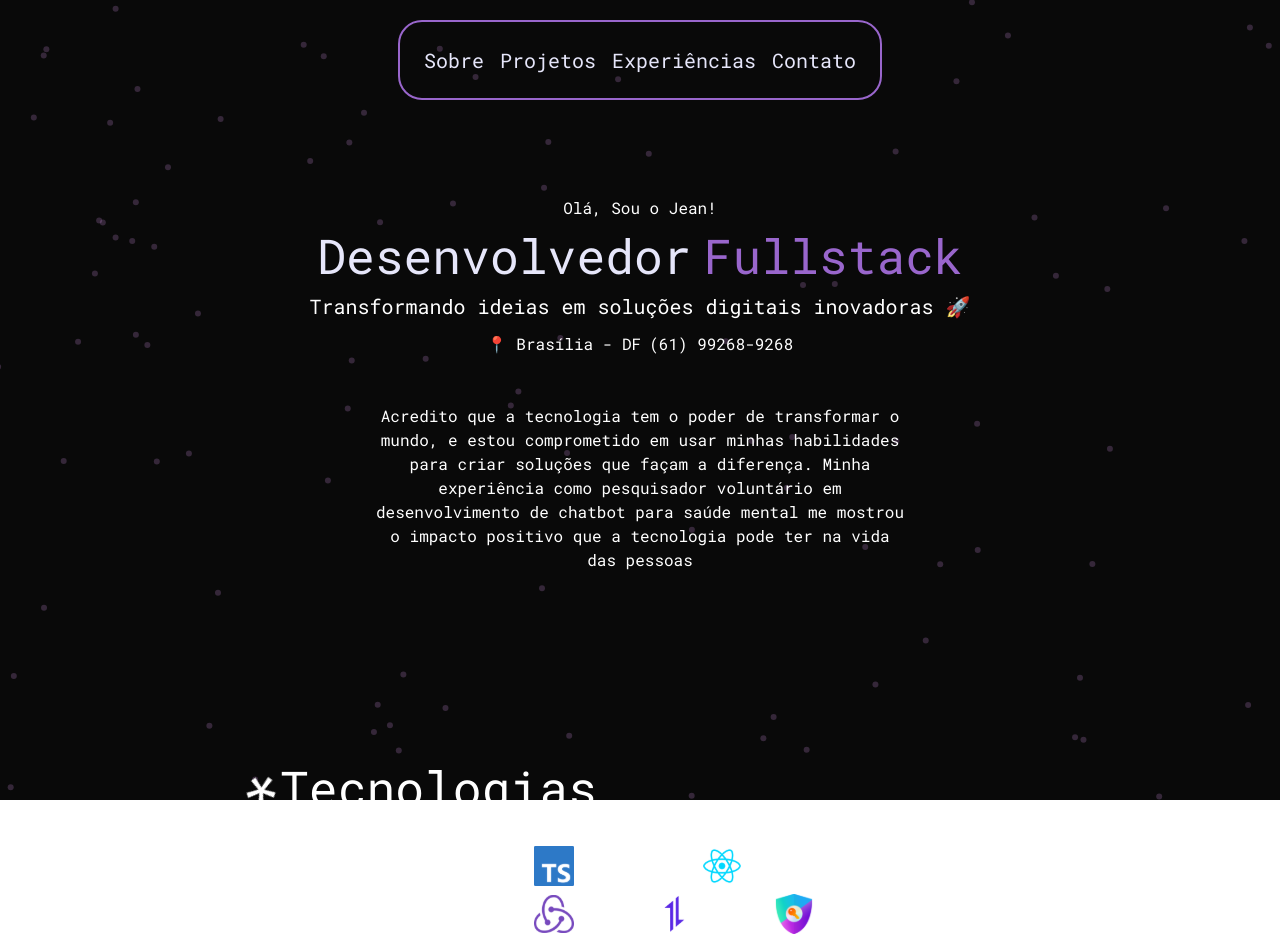
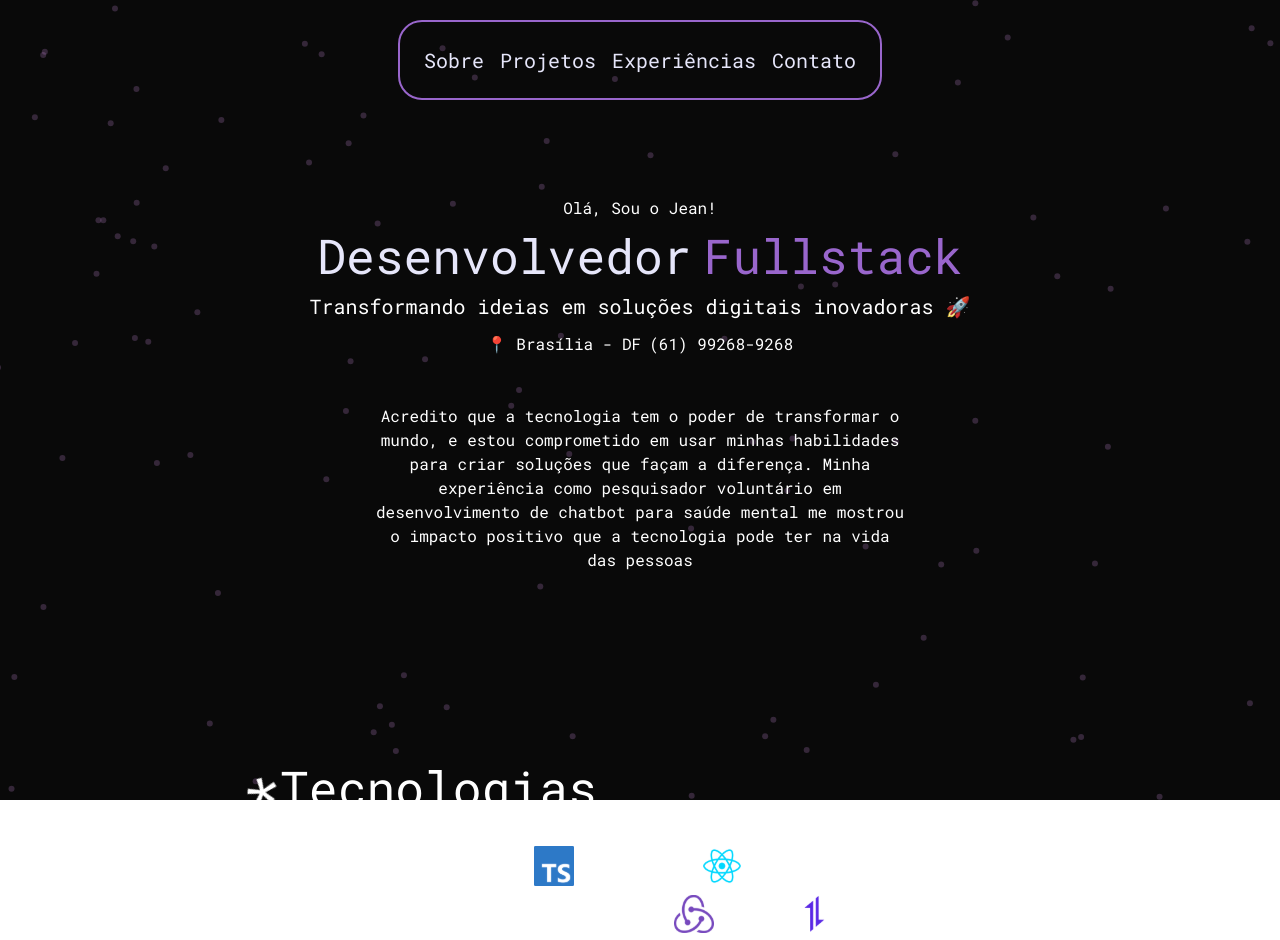
Before and after one commit to JeanClaroCode/portfolio-v1, a Next.js app: page / in a window 1280 px wide. Shown: the top 940 px of the page. Built offline with nearby package versions, Linux system fonts and the light colour scheme; no server answers.

Commit message:
correct: stacks names

```diff
--- a/src/components/FrontendStacks/index.tsx
+++ b/src/components/FrontendStacks/index.tsx
@@ -48,7 +48,7 @@ export default function FrontendStacks() {
 
   const technologies = [
     { icon: typescriptIcon, name: 'TypeScript' },
-    { icon: reactIcon, name: 'React' },
+    { icon: reactIcon, name: 'React/React Native' },
     { icon: nextIcon, name: 'Next.js' },
     { icon: reduxIcon, name: 'Redux' },
     { icon: axiosIcon, name: 'Axios' },
```
